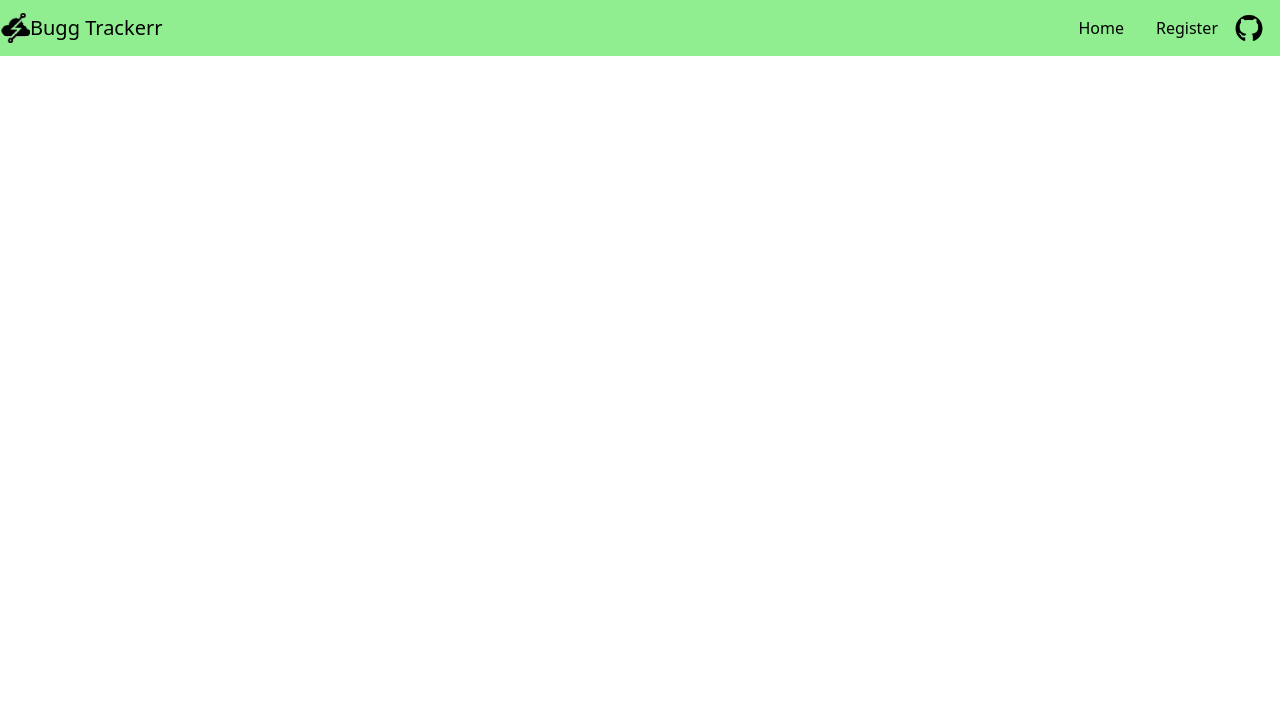
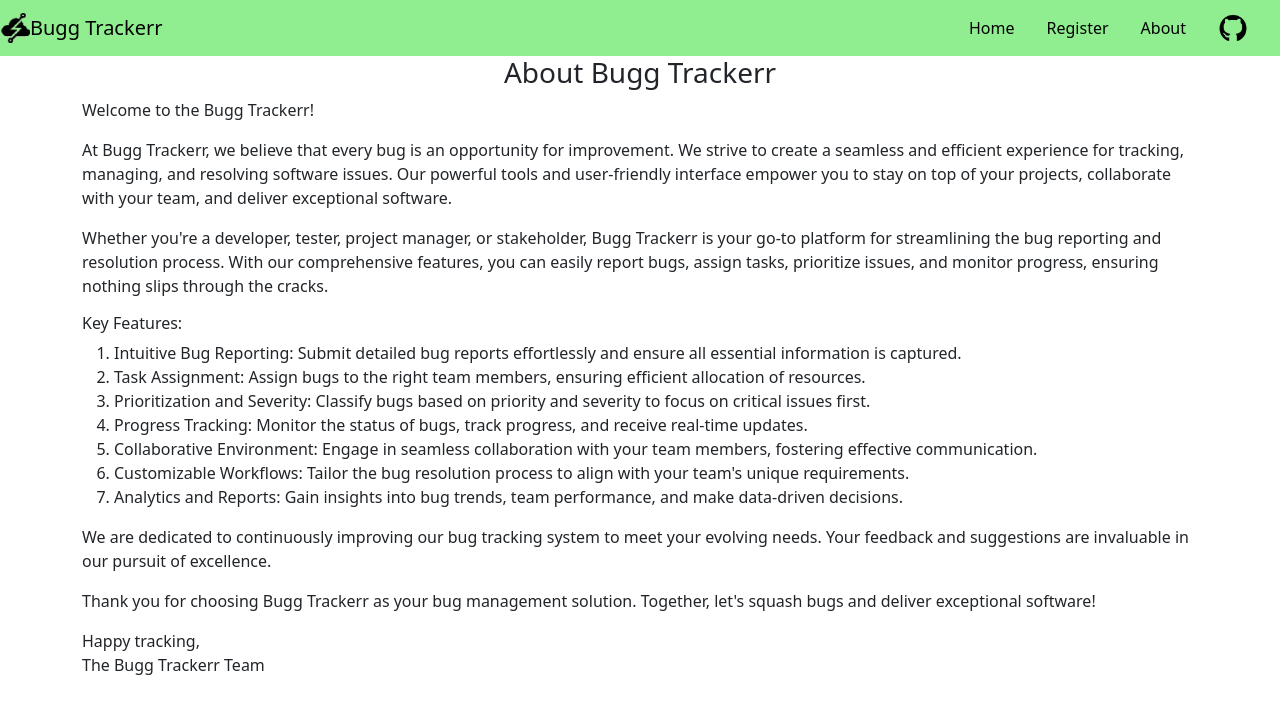
Before and after one commit to MSO03/bug-tracker, a React (Create React App) app: page /about in a window 1280 px wide. Shown: the top 714 px of the page. Built offline with nearby package versions, Linux system fonts and the light colour scheme; no server answers.

Commit message:
added About page

```diff
--- a/src/App.js
+++ b/src/App.js
@@ -8,6 +8,7 @@
 import useAuth from './hooks/useAuth';
 import Navbar from './components/NavBar';
 import BugPage from './pages/BugPage';
+import About from './pages/About';
 
 
 const projectContext = createContext();
@@ -40,6 +41,7 @@
 		</projectContext.Provider>
         }/>
         <Route path="/project/:id" element={<BugPage projectKey={projectRoute} />} />
+	<Route path="/about" element={<About />}/>
       </Routes>
     </>
   );
--- a/src/components/NavBar.js
+++ b/src/components/NavBar.js
@@ -26,9 +26,10 @@
         <Link to="/home" className="nav-item nav-link active mx-3"> Home </Link>
           <Link to="/signup" className="nav-item nav-link active mx-3 "> Register </Link>
           {user ? <Link onClick={handleClick} className="nav-item nav-link active mx-3"> Logout </Link> : null}
+	  <Link to="/about" className="nav-item nav-link active mx-3">About </Link>
           <a href= "https://github.com/MSO03/bugTracker" target="_blank" className="navbar-brand">
             <img src={require("../assets/gitHubLogo.png")}
-            width="30" height="30" className="d-inline-block align-top"/>
+            width="30" height="30" className="d-inline-block mx-3 align-top"/>
           </a>
         </div>
     </nav>
--- /dev/null
+++ b/src/pages/About.jsx
@@ -0,0 +1,45 @@
+export default function About() {
+
+	return(
+		<div className="container">
+			<h3 style={{textAlign:"center"}}>About Bugg Trackerr</h3>
+			<p>Welcome to the Bugg Trackerr! </p>
+			<p>At Bugg Trackerr, we believe that every bug is an opportunity for improvement.
+				We strive to create a seamless and efficient experience for tracking, managing,
+				and resolving software issues. Our powerful tools and user-friendly interface
+				empower you to stay on top of your projects, collaborate with your team, and
+				deliver exceptional software.
+			</p>
+			<p>Whether you're a developer, tester, project manager, or stakeholder, Bugg Trackerr
+				is your go-to platform for streamlining the bug reporting and resolution process.
+				With our comprehensive features, you can easily report bugs, assign tasks, prioritize
+				issues, and monitor progress, ensuring nothing slips through the cracks.
+			</p>
+			<h6>Key Features:</h6>
+			<ol>
+				<li>Intuitive Bug Reporting: Submit detailed bug reports effortlessly and ensure
+				all essential information is captured. </li>
+				<li>Task Assignment: Assign bugs to the right team members, ensuring efficient
+				allocation of resources. </li>
+				<li>Prioritization and Severity: Classify bugs based on priority and severity
+				to focus on critical issues first.</li>
+				<li>Progress Tracking: Monitor the status of bugs, track progress, and receive
+				real-time updates. </li>
+				<li>Collaborative Environment: Engage in seamless collaboration with your team
+				members, fostering effective communication.</li>
+				<li>Customizable Workflows: Tailor the bug resolution process to align with your
+				team's unique requirements. </li>
+				<li>Analytics and Reports: Gain insights into bug trends, team performance, and
+				make data-driven decisions.</li>
+			</ol>
+			<p>We are dedicated to continuously improving our bug tracking system to meet your
+			evolving needs. Your feedback and suggestions are invaluable in our pursuit of excellence.
+			</p>
+			<p>Thank you for choosing Bugg Trackerr as your bug management solution. Together, let's squash
+			bugs and deliver exceptional software!
+			</p>
+			<p>Happy tracking,<br/>The Bugg Trackerr Team</p>
+		</div>
+
+	);
+}
```
Lines whose indentation alone changed are shown as unchanged.
